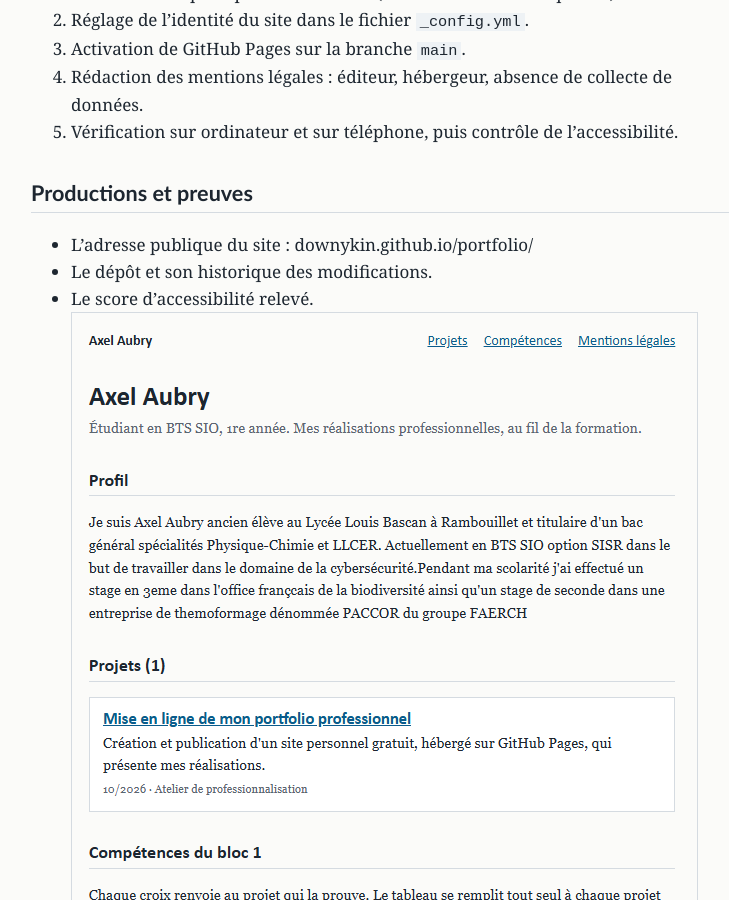
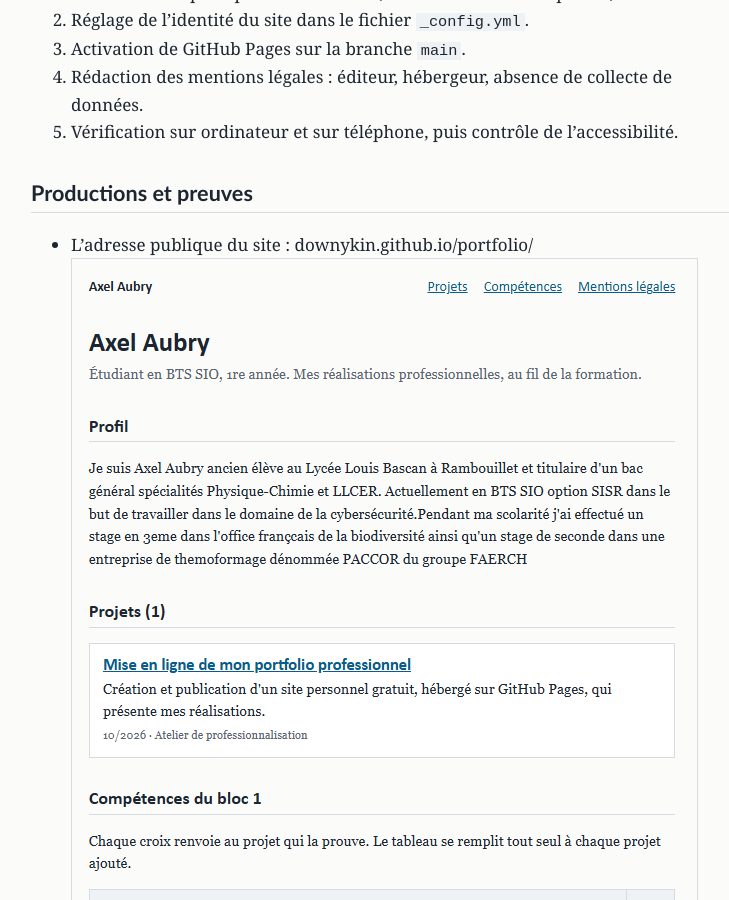
Before and after one commit to downykin/portfolio, a Jekyll site: the page built from _projets/2026-10-mon-portfolio.md, in a window 1280 px wide and 900 px high, scrolled down 618 px. Shown: the whole window, without its empty margins (257-986 px from the left). Built offline with Jekyll 4.4.1, drawn with Linux system fonts in a browser that asks for light colours.

Commit message:
Update 2026-10-mon-portfolio.md

```diff
--- a/_projets/2026-10-mon-portfolio.md
+++ b/_projets/2026-10-mon-portfolio.md
@@ -25,10 +25,9 @@
 ## Productions et preuves
 
 - L'adresse publique du site : downykin.github.io/portfolio/
-- Le dépôt et son historique des modifications.
-- Le score d'accessibilité relevé.
 - ![Ce que montre la capture]({{ "/images/Site-Portfolio-Capture.png" | relative_url }})
 - ![Ce que montre la capture]({{ "/images/mentions légales.png" | relative_url }})
+- ![Ce que montre la capture]({{ "/images/depotdif.png" | relative_url }})
 
 
 ## Ce que j'en retiens
```
